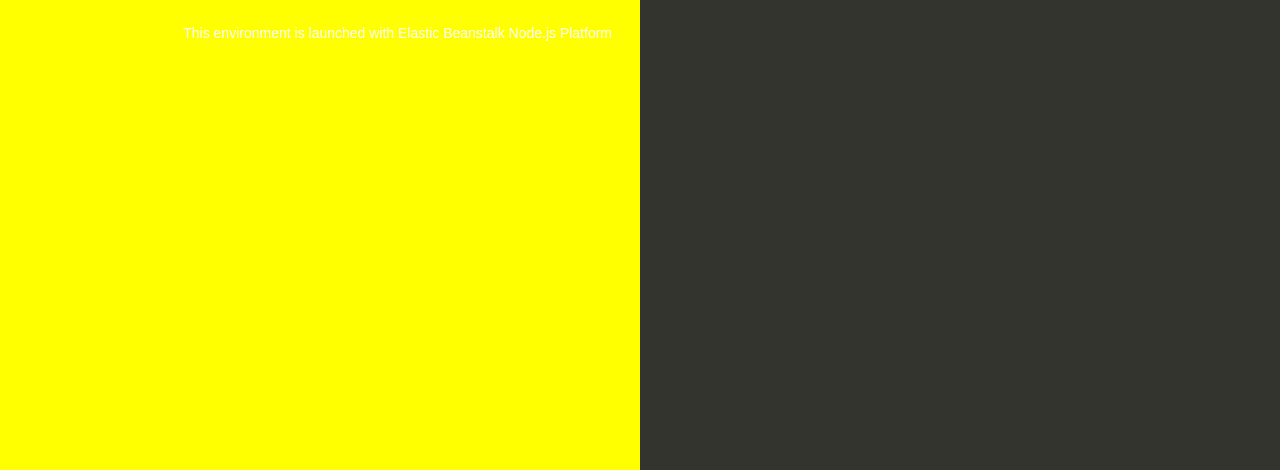
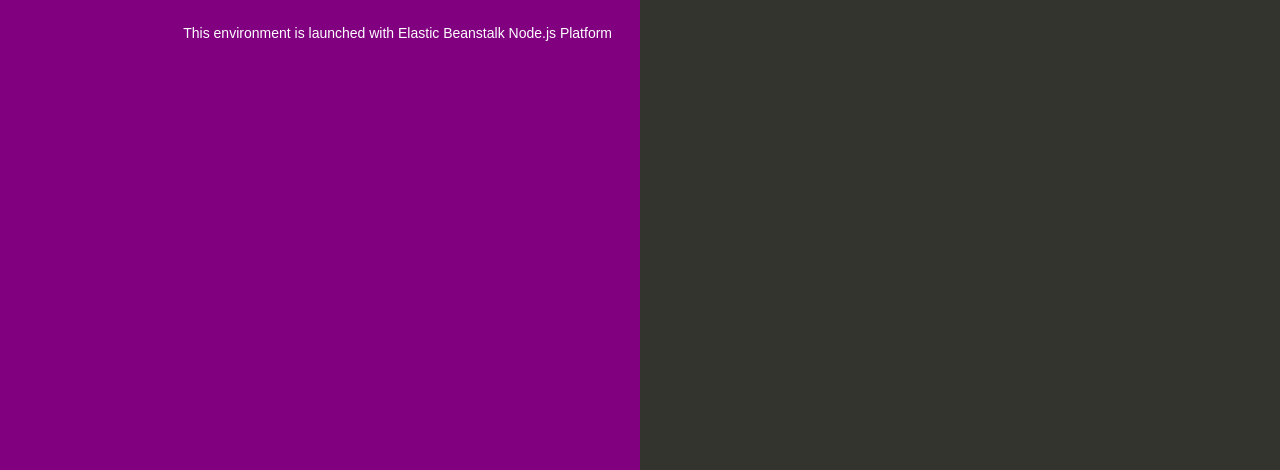
Before and after one commit to sagchauh/Hackathontest, a website: page index.html in a window 1280 px wide. Shown: the part 330-800 px from the top of the page. Drawn offline with Linux system fonts and the light colour scheme.

Commit message:
Update index.html
purple colour

```diff
--- a/index.html
+++ b/index.html
@@ -35,7 +35,7 @@
 
         text-align: right;
         padding-top: 11em;
-        background-color: yellow;
+        background-color: Purple;
 
       }
       .textColumn p {
```
